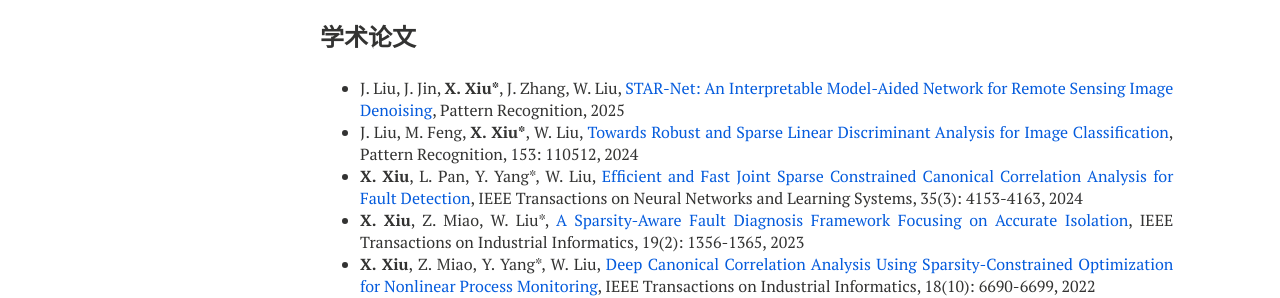
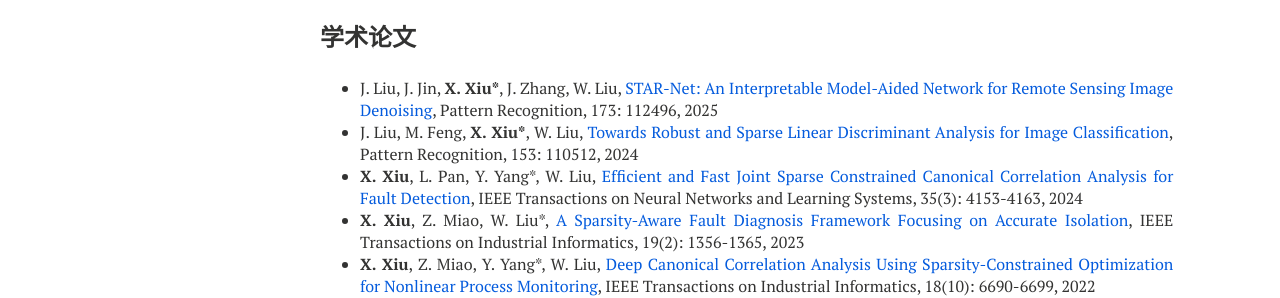
Before and after one commit to xianchaoxiu/xianchaoxiu.github.io, a Jekyll site: the page built from chinese/index.md, in a window 1280 px wide. Shown: the part 717-1015 px from the top of the page. Built offline with Jekyll 4.4.1, drawn with Linux system fonts in a browser that asks for light colours; nearby versions of some CDN libraries.

Commit message:
Update index.md

```diff
--- a/chinese/index.md
+++ b/chinese/index.md
@@ -34,7 +34,7 @@ share: false
 
 
 ### 学术论文
-* J. Liu, J. Jin, <b>X. Xiu*</b>, J. Zhang, W. Liu, <a href="https://doi.org/10.1016/j.patcog.2025.112496" class="textlink" target="_blank">STAR-Net: An Interpretable Model-Aided Network for Remote Sensing Image Denoising</a>, Pattern Recognition, 2025
+* J. Liu, J. Jin, <b>X. Xiu*</b>, J. Zhang, W. Liu, <a href="https://doi.org/10.1016/j.patcog.2025.112496" class="textlink" target="_blank">STAR-Net: An Interpretable Model-Aided Network for Remote Sensing Image Denoising</a>, Pattern Recognition, 173: 112496, 2025
 * J. Liu, M. Feng, <b>X. Xiu*</b>, W. Liu, <a href="https://doi.org/10.1016/j.patcog.2024.110512" class="textlink" target="_blank">Towards Robust and Sparse Linear Discriminant Analysis for Image Classification</a>, Pattern Recognition, 153: 110512, 2024
 * <b>X. Xiu</b>, L. Pan, Y. Yang*, W. Liu, <a href="https://doi.org/10.1109/TNNLS.2022.3201881" class="textlink" target="_blank">Efficient and Fast Joint Sparse Constrained Canonical Correlation Analysis for Fault Detection</a>, IEEE Transactions on Neural Networks and Learning Systems, 35(3): 4153-4163, 2024
 * <b>X. Xiu</b>, Z. Miao, W. Liu*, <a href="https://doi.org/10.1109/TII.2022.3180070" class="textlink" target="_blank">A Sparsity-Aware Fault Diagnosis Framework Focusing on Accurate Isolation</a>, IEEE Transactions on Industrial Informatics, 19(2): 1356-1365, 2023
```
